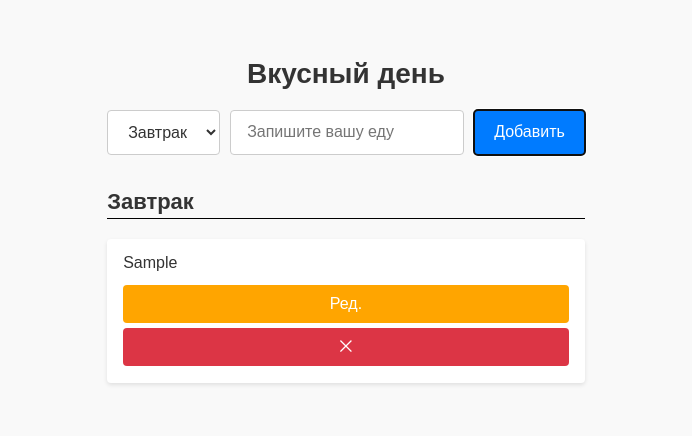
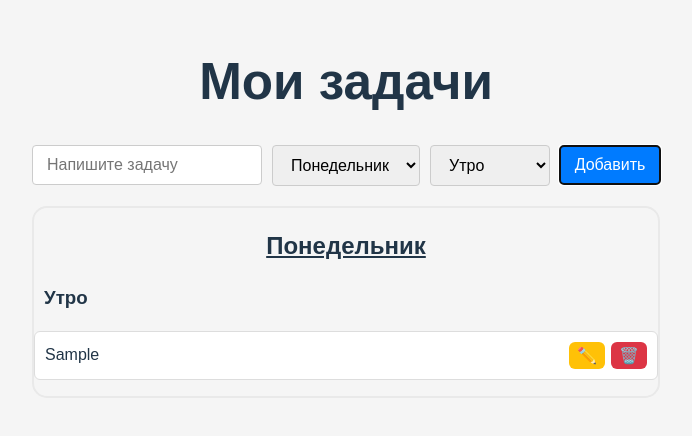
Before and after one commit to Elizaveta-Battalova/react-hello-app, a React (Vite) app in the folder my-react-app/: page / in a window 1280 px wide. Both pictures are taken after typing "Sample" into the empty fields and a click on the button "Добавить". Shown: the top 436 px of the page, without its empty margins (294-986 px from the left). Built offline with nearby package versions, Linux system fonts and the light colour scheme.

Commit message:
новый вид с выбором дня недели и времени дня

```diff
--- a/my-react-app/src/App.css
+++ b/my-react-app/src/App.css
@@ -1,149 +1,156 @@
 body {
-  font-family: Arial, sans-serif;
-  padding: 40px;
-  background: #f9f9f9;
+  margin: 0;
+  padding: 0;
+  font-family: sans-serif;
+  background-color: #f5f5f5;
 }
 
-h1 {
-  margin-bottom: 20px;
-  color: #333;
+.main {
+  max-width: 800px;
+  margin: 0 auto;
+  padding: 20px;
   text-align: center;
-  font-size: 28px;
 }
 
-h2 {
-  font-size: 22px;
-  border-bottom: 1px solid #000;
-  margin-top: 30px;
-  color: #333;
+.week-selector {
+  display: flex;
+  flex-wrap: wrap;
+  gap: 10px;
+  justify-content: center;
+  margin-bottom: 20px;
 }
 
-.input-wrapper {
+.btn {
+  padding: 10px 16px;
+  border: none;
+  border-radius: 6px;
+  cursor: pointer;
+  background-color: #d3d3d3;
+  font-weight: 500;
+  transition: 0.2s;
+}
+
+.btn:hover {
+  background-color: #aaa;
+  color: #fff;
+}
+
+.btn.active {
+  background-color: #858585;
+  color: white;
+}
+
+.task-bar {
   display: flex;
   gap: 10px;
+  flex-wrap: wrap;
+  align-items: center;
   margin-bottom: 20px;
-  flex-wrap: wrap;
+}
+.card{
+  border:2px solid #e9e9e9;
+  border-radius: 15px;
+  margin-bottom:25px;
+}
+h2{
+  text-decoration: underline;
 }
 
-input,
-select {
-  padding: 12px 16px;
+h3{
+  text-align: left;
+  margin-left: 10px;
+}
+
+.task-bar input,
+.task-bar select,
+.task-bar button {
+  padding: 10px 14px;
   font-size: 16px;
   border-radius: 4px;
-  background-color: white;
   border: 1px solid #ccc;
-  color: #333;
 }
 
-button {
+.task-bar input {
+  flex: 1;
+  min-width: 180px;
+}
+
+.task-bar select {
+  min-width: 120px;
+}
+
+.task-bar button {
+  background-color: #007bff;
+  color: white;
+  border: none;
+  min-width: 100px;
   cursor: pointer;
 }
 
-.btn {
-  padding: 10px 20px;
-  font-size: 16px;
-  border: none;
-  border-radius: 4px;
-  color: #fff;
+.task-bar button:hover {
+  background-color: #0056b3;
 }
 
-.btn:hover {
-  opacity: 0.9;
-}
+
+
 .add-btn {
-  background: #007bff;
-}
+  background-color: #007bff;
+  color: white;
+  padding: 8px 14px;
 
-.add-btn:hover {
-  background: #0056b3;
-}
-
-.save-btn {
-  background: green;
-}
-
-.cancel-btn {
-  background: gray;
-}
-
-.edit-btn {
-  background: orange;
-}
-
-.delete-btn {
-  background: #dc3545;
 }
 
 ul {
   list-style: none;
   padding: 0;
-  margin-top: 20px;
+  margin-top: 10px;
 }
 
 li {
+  background-color: #fff;
+  border: 1px solid #ddd;
+  padding: 10px;
+  margin-bottom: 8px;
+  border-radius: 6px;
   display: flex;
-  flex-direction: column;
-  background: #fff;
-  padding: 12px 16px;
-  border-radius: 4px;
-  margin-bottom: 10px;
-  box-shadow: 0 2px 4px rgba(0, 0, 0, 0.1);
+  align-items: center;
+  justify-content: space-between;
+}
+
+li input[type="text"] {
+  width: 60%;
+  margin-right: 8px;
 }
 
 li span {
-  flex-grow: 1;
-  cursor: pointer;
-  word-break: break-word;
-  color: #333;
-  margin-bottom: 10px;
+  flex: 1;
+  text-align: left;
 }
 
-li input {
-  width: 100%;
-  margin-bottom: 10px;
+.save-btn {
+  background-color: #28a745;
+  color: white;
+  padding: 4px 8px;
+  margin-left: 6px;
 }
 
-li button {
-  width: 100%;
-  margin-bottom: 5px;
+.cancel-btn {
+  background-color: #6c757d;
+  color: white;
+  padding: 4px 8px;
+  margin-left: 6px;
 }
 
-.completed {
-  background-color: #f0f0f0;
-  color: #666;
+.edit-btn {
+  background-color: #ffc107;
+  color: white;
+  padding: 4px 8px;
+  margin-left: 6px;
 }
 
-@media (max-width: 600px) {
-  body {
-    padding: 20px;
-  }
-  .main {
-    width: 320px;
-  }
-
-  h1 {
-    font-size: 24px;
-  }
-
-  h2 {
-    font-size: 20px;
-  }
-
-  .input-wrapper {
-    flex-direction: column;
-  }
-
-  input,
-  select {
-    width: auto;
-  }
-
-  button {
-    width: 100%;
-    margin-top: 10px;
-  }
-
-  li {
-    flex-direction: column;
-  }
+.delete-btn {
+  background-color: #dc3545;
+  color: white;
+  padding: 4px 8px;
+  margin-left: 6px;
 }
--- a/my-react-app/src/App.jsx
+++ b/my-react-app/src/App.jsx
@@ -1,174 +1,165 @@
-import { useState, useEffect } from "react";
-import "./App.css";
+import { useState, useEffect } from 'react';
+import './App.css';
+
+const weekdays = [
+  'Понедельник',
+  'Вторник',
+  'Среда',
+  'Четверг',
+  'Пятница',
+  'Суббота',
+  'Воскресенье',
+];
+
+const dayHours = {
+  morning: 'Утро',
+  day: 'День',
+  evening: 'Вечер',
+};
 
 function App() {
-  const [meals, setMeals] = useState([]);
-  const [newMeal, setNewMeal] = useState('');
-  const [eatenMeals, setEatenMeals] = useState([]);
-  const [editingMealId, setEditingMealId] = useState(null);
-  const [editingMealText, setEditingMealText] = useState('');
-  const [loadedMeals, setLoadedMeals] = useState(false);
-  const [selectedCategory, setSelectedCategory] = useState('breakfast');
+  const [tasks, setTasks] = useState([]);
+  const [completedTasks, setCompletedTasks] = useState([]);
+  const [newTask, setNewTask] = useState('');
+  const [selectedDay, setSelectedDay] = useState('Понедельник');
+  const [selectedHour, setSelectedHour] = useState('morning');
+  const [editingTaskId, setEditingTaskId] = useState(null);
+  const [editingTaskText, setEditingTaskText] = useState('');
+  const [loadedTasks, setLoadedTasks] = useState(false);
 
   useEffect(() => {
     try {
-      const savedMeals = JSON.parse(localStorage.getItem('meals'));
-      const savedEatenMeals = JSON.parse(localStorage.getItem('eatenMeals'));
-
-      if (savedMeals) setMeals(savedMeals);
-      if (savedEatenMeals) setEatenMeals(savedEatenMeals);
+      const savedTasks = JSON.parse(localStorage.getItem('tasks'));
+      const savedCompleted = JSON.parse(localStorage.getItem('completedTasks'));
+      if (savedTasks) setTasks(savedTasks);
+      if (savedCompleted) setCompletedTasks(savedCompleted);
     } catch (e) {
-      console.error('ошибка парсинга localstorage', e);
+      console.error('Ошибка при загрузке', e);
     }
-    setLoadedMeals(true);
+    setLoadedTasks(true);
   }, []);
 
   useEffect(() => {
-    if (loadedMeals) {
-      localStorage.setItem('meals', JSON.stringify(meals));
-      localStorage.setItem('eatenMeals', JSON.stringify(eatenMeals));
-    }
-  }, [meals, eatenMeals, loadedMeals]);
+    if (!loadedTasks) return;
+    localStorage.setItem('tasks', JSON.stringify(tasks));
+    localStorage.setItem('completedTasks', JSON.stringify(completedTasks));
+  }, [tasks, completedTasks, loadedTasks]);
 
-  const addMeal = () => {
-    const trimmedMeal = newMeal.trim();
-    if (trimmedMeal === '') return;
-    const meal = {
+  const addTask = () => {
+    const trimmed = newTask.trim();
+    if (!trimmed) return;
+
+    const task = {
       id: Date.now(),
-      text: trimmedMeal,
-      category: selectedCategory,
-    };
-    setMeals([...meals, meal]);
-    setNewMeal('');
+      text: trimmed,
+      week: selectedDay,
+      hours: selectedHour,
     };
 
-  const startEdit = (meal) => {
-    setEditingMealId(meal.id);
-    setEditingMealText(meal.text);
+    setTasks([...tasks, task]);
+    setNewTask('');
+  };
+
+  const deleteTask = (id) => {
+    setTasks(tasks.filter((t) => t.id !== id));
+    setCompletedTasks((prev) => prev.filter((tid) => tid !== id));
+  };
+
+  const toggleTask = (id) => {
+    setCompletedTasks((prev) =>
+      prev.includes(id) ? prev.filter((tid) => tid !== id) : [...prev, id]
+    );
+  };
+
+  const startEdit = (task) => {
+    setEditingTaskId(task.id);
+    setEditingTaskText(task.text);
   };
 
   const saveEdit = () => {
-    setMeals((prevMeals) =>
-      prevMeals.map((meal) =>
-        meal.id === editingMealId ? { ...meal, text: editingMealText } : meal
+    setTasks((prev) =>
+      prev.map((task) =>
+        task.id === editingTaskId ? { ...task, text: editingTaskText } : task
       )
     );
-    setEditingMealId(null);
-    setEditingMealText('');
+    setEditingTaskId(null);
+    setEditingTaskText('');
   };
 
   const cancelEdit = () => {
-    setEditingMealId(null);
-    setEditingMealText('');
-  };
-
-  const toggleEatenMeal = (idToToggle) => {
-    setEatenMeals((prevEatenMeals) =>
-      prevEatenMeals.includes(idToToggle)
-        ? prevEatenMeals.filter((id) => id !== idToToggle)
-        : [...prevEatenMeals, idToToggle]
-    );
-  };
-
-  const deleteMeal = (idToDelete) => {
-    setMeals((prevMeal) => prevMeal.filter((meal) => meal.id !== idToDelete));
-    setEatenMeals((prevEatenMeal) =>
-      prevEatenMeal.filter((id) => id !== idToDelete)
-    );
+    setEditingTaskId(null);
+    setEditingTaskText('');
   };
 
   return (
-    <div className = 'main'>
-      <h1>Вкусный день</h1>
-      <div className="input-wrapper">
-        <select
-          value={selectedCategory}
-          onChange={(e) => setSelectedCategory(e.target.value)}
-        >
-          <option value="breakfast">Завтрак</option>
-          <option value="lunch">Обед</option>
-          <option value="dinner">Ужин</option>
-        </select>
+    <div className="main">
+      <h1>Мои задачи</h1>
+
+        <div className="task-bar">
         <input
             type="text"
-          placeholder="Запишите вашу еду"
-          value={newMeal}
-          onChange={(e) => setNewMeal(e.target.value)}
-          onKeyDown={(e) => e.key === 'Enter' && addMeal()}
+            placeholder="Напишите задачу"
+            value={newTask}
+            onChange={(e) => setNewTask(e.target.value)}
+            onKeyDown={(e) => e.key === 'Enter' && addTask()}
         />
-        <button type="button" onClick={addMeal} className="btn add-btn">Добавить</button>
+
+        <select value={selectedDay} onChange={(e) => setSelectedDay(e.target.value)}>
+            {weekdays.map((day) => (
+            <option key={day} value={day}>{day}</option>
+            ))}
+        </select>
+
+        <select value={selectedHour} onChange={(e) => setSelectedHour(e.target.value)}>
+            {Object.entries(dayHours).map(([key, label]) => (
+            <option key={key} value={key}>{label}</option>
+            ))}
+        </select>
+
+        <button onClick={addTask} className="btn add-btn">Добавить</button>
         </div>
 
-      <div>
-        {['breakfast', 'lunch', 'dinner'].map((category) => {
-          const categoryMeals = meals.filter((meal) => meal.category === category);
-          if (categoryMeals.length === 0) return null;
+
+
+      {weekdays.map((day) => {
+        const tasksForDay = tasks.filter(task => task.week === day);
+        if (tasksForDay.length === 0) return null;
 
         return (
-            <div key={category}>
-              <h2>
-                {category === 'breakfast' && 'Завтрак'}
-                {category === 'lunch' && 'Обед'}
-                {category === 'dinner' && 'Ужин'}
-              </h2>
+          <div key={day} className = 'card'>
+            <h2>{day}</h2>
+            {Object.entries(dayHours).map(([hourKey, hourLabel]) => {
+              const tasksForHour = tasksForDay.filter(task => task.hours === hourKey);
+              if (tasksForHour.length === 0) return null;
+
+              return (
+                <div key={hourKey}>
+                  <h3>{hourLabel}</h3>
                   <ul>
-                {categoryMeals.map((meal) => (
-                  <li
-                    key={meal.id}
-                    className={eatenMeals.includes(meal.id) ? 'completed' : ''}
-                  >
-                    {meal.id === editingMealId ? (
+                    {tasksForHour.map(task => (
+                      <li key={task.id}>
+                        {task.id === editingTaskId ? (
                           <>
                             <input
                               type="text"
-                          value={editingMealText}
-                          onChange={(e) => setEditingMealText(e.target.value)}
+                              value={editingTaskText}
+                              onChange={(e) => setEditingTaskText(e.target.value)}
                             />
-                        <button
-                          type="button"
-                          onClick={saveEdit}
-                          className="btn save-btn"
-                        >
-                          ✓
-                        </button>
-                        <button
-                          type="button"
-                          onClick={cancelEdit}
-                          className="btn cancel-btn"
-                        >
-                          ⨉
-                        </button>
+                            <button onClick={saveEdit} className="btn save-btn">Сохранить</button>
+                            <button onClick={cancelEdit} className="btn cancel-btn">Отмена</button>
                           </>
                         ) : (
                           <>
                             <span
-                          onClick={() => toggleEatenMeal(meal.id)}
+                              onClick={() => toggleTask(task.id)}
                               style={{
-                            textDecoration: eatenMeals.includes(meal.id)
-                              ? 'line-through'
-                              : 'none',
-                          }}
-                        >
-                          {meal.text}{' '}
+                                textDecoration: completedTasks.includes(task.id) ? 'line-through' : 'none',
+                                cursor: 'pointer',
+                              }}>
+                              {task.text}
                             </span>
-                        {!eatenMeals.includes(meal.id) && (
-                          <>
-                            <button
-                              type="button"
-                              onClick={() => startEdit(meal)}
-                              className="btn edit-btn"
-                            >
-                              Ред.
-                            </button>
-                            <button
-                              type="button"
-                              onClick={() => deleteMeal(meal.id)}
-                              className="btn delete-btn"
-                            >
-                              ⨉
-                            </button>
-                          </>
-                        )}
+                            <button onClick={() => startEdit(task)} className="btn edit-btn">✏️</button>
+                            <button onClick={() => deleteTask(task.id)} className="btn delete-btn">🗑️</button>
                           </>
                         )}
                       </li>
@@ -178,6 +169,8 @@ function App() {
               );
             })}
           </div>
+        );
+      })}
     </div>
   );
 }
```
Lines whose indentation alone changed are shown as unchanged.
